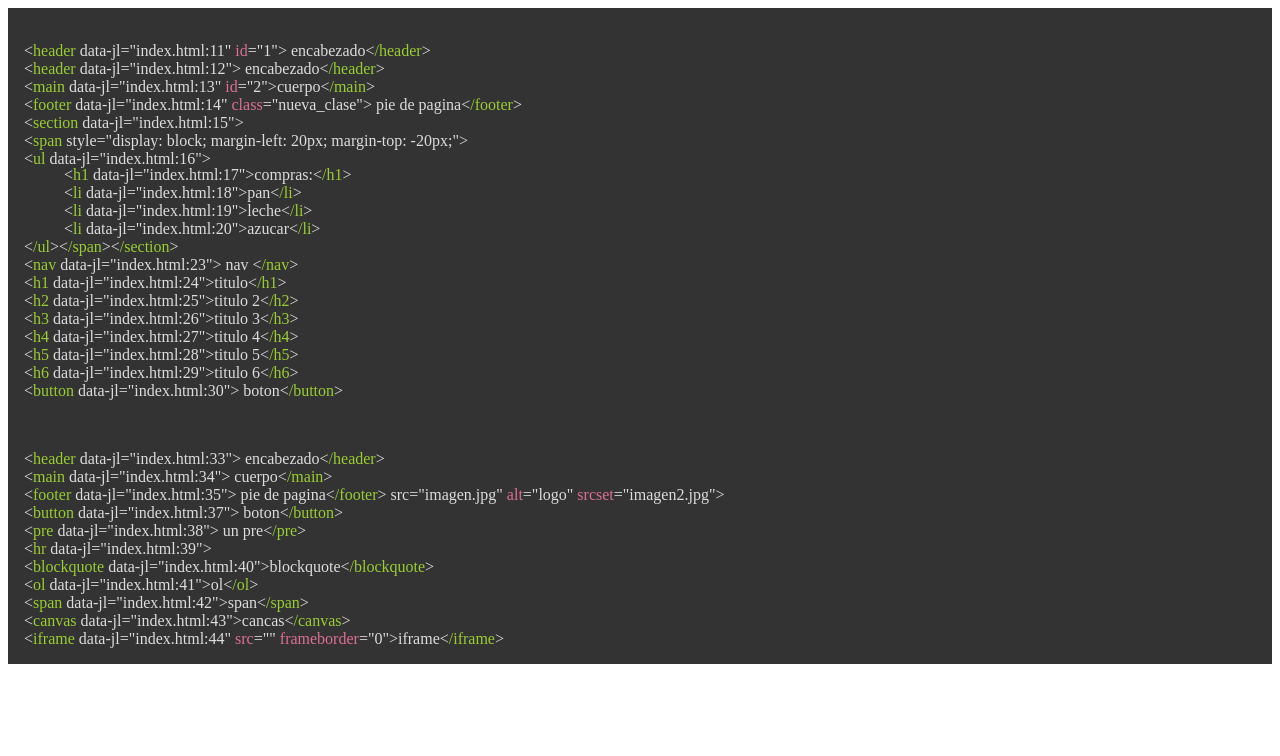
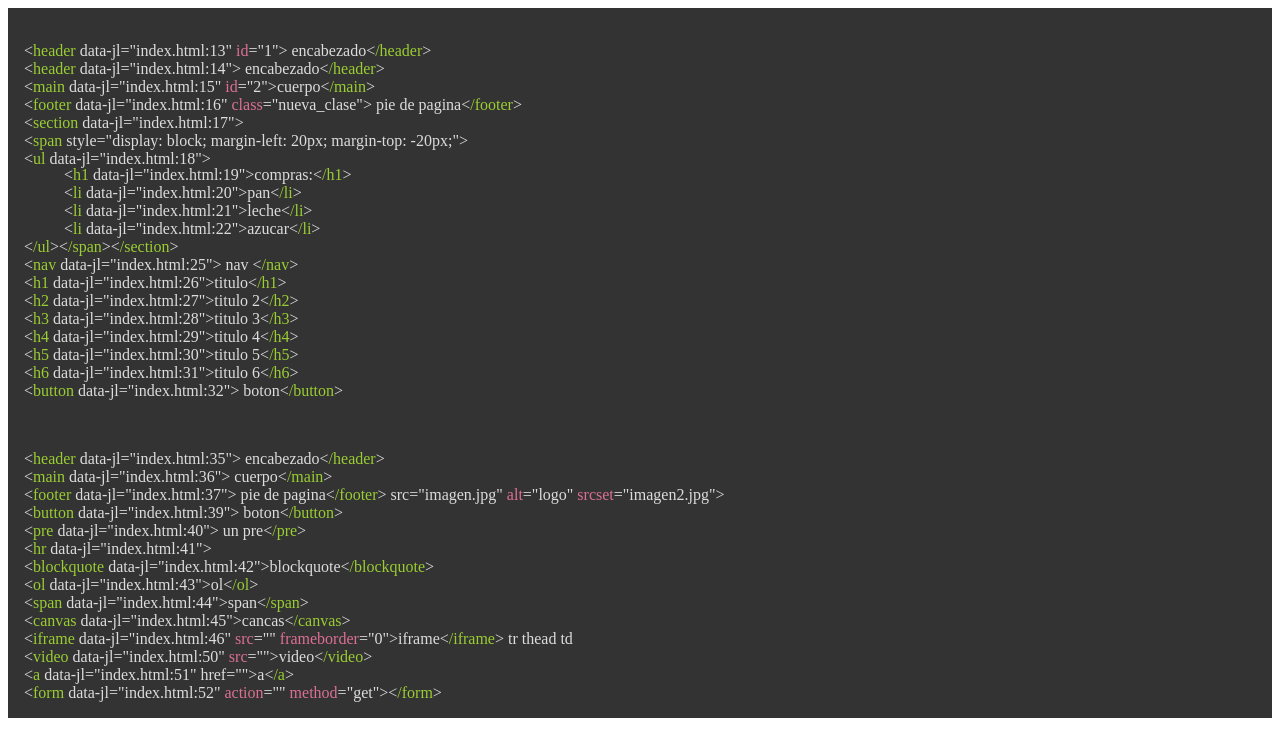
Before and after one commit to LionelStaricoff/paint-code, a plain HTML site: page index.html in a window 1280 px wide. Drawn offline with Linux system fonts and the light colour scheme.

Commit message:
agregando contructor para los colores

```diff
--- a/Paint.js
+++ b/Paint.js
@@ -1,9 +1,10 @@
 
 export class ColorearHtml {
-    constructor() {
-        this.etiquetas = 'yellowgreen';
-        this.atributos = 'palevioletred';
-        this.nombres = 'cyan';
+    constructor(etiquetas, atributos, background, letras) {
+        this._etiquetas = (etiquetas) ? etiquetas : 'yellowgreen';
+        this._atributos = (atributos) ? atributos : 'palevioletred';
+        this._background = (background) ? background : "#333333";
+        this._letras = (letras) ? letras : 'gainsboro';
 
         this.reemplazar();
         this.espaciar();
@@ -19,28 +20,33 @@ export class ColorearHtml {
 
 
     colorar(codigoHtml) {
-        codigoHtml.style.backgroundColor = "#333333";
+        codigoHtml.style.backgroundColor = this._background;
         codigoHtml.style.padding = '1em';
-        codigoHtml.style.color = 'gainsboro';
+        codigoHtml.style.color = this._letras;
         const contenido = codigoHtml.innerHTML;
         const etiquetas = ["header", "main", "footer", "section", "h1", "H1", "h2", "H2", "h3", "H3", "h4", "H4", "h5", "H5", "h6", "H6",
             "button", "ul", "li", "nav", "pre", "hr", "ol", "blockquote"
-            ,'span','canvas','iframe','class','id','src','frameborder','srcset','alt'];
+            , 'span', 'canvas', 'iframe', 'class', 'id', 'src', 'frameborder', 'srcset', 'alt',
+            'tr', 'td', 'thead',
+            'video', 'a', 'form', 'action', 'method'];
 
-            const atributos = ['srcset','alt','class','id','src','frameborder'];
+
+
+        const atributos = ['srcset', 'alt', 'class', 'id', 'src', 'frameborder',
+            'action', 'method'];
 
         let contenidoModificado = contenido
         etiquetas.forEach(etiqueta => {
 
-            if( atributos.includes(etiqueta)){
+            if (atributos.includes(etiqueta)) {
                 contenidoModificado = contenidoModificado
-                .replace(new RegExp(`${etiqueta}\\b`, 'g'), `<L style="color: ${this.atributos};">${etiqueta}</L>`)
+                    .replace(new RegExp(`${etiqueta}\\b`, 'g'), `<L style="color: ${this._atributos};">${etiqueta}</L>`)
 
 
-             }else {
+            } else {
                 contenidoModificado = contenidoModificado
-                .replace(new RegExp(`<${etiqueta}\\b`, 'g'), `<br> &lt;<L style="color: ${this.etiquetas};">${etiqueta}</L>`)
-                .replace(new RegExp(`</${etiqueta}>`, 'g'), `&lt;<L style="color: ${this.etiquetas};">/${etiqueta}</L>&gt;`);
+                    .replace(new RegExp(`<${etiqueta}\\b`, 'g'), `<br> &lt;<L style="color: ${this._etiquetas};">${etiqueta}</L>`)
+                    .replace(new RegExp(`</${etiqueta}>`, 'g'), `&lt;<L style="color: ${this._etiquetas};">/${etiqueta}</L>&gt;`);
             }
 
         });
@@ -72,7 +78,7 @@ export class ColorearHtml {
             }
         }
     }
-    colocarPaddingInterno(hijos, padding = 20,) {
+    colocarPaddingInterno(hijos, padding = 20, ) {
 
         const span = document.createElement('span')
         span.style.display = 'block'
--- a/index.html
+++ b/index.html
@@ -1,11 +1,13 @@
 <!DOCTYPE html>
 <html lang="es">
+
 <head>
     <meta charset="UTF-8">
     <meta name="viewport" content="width=device-width, initial-scale=1.0">
     <link rel="stylesheet" href="style.css">
     <title>Paint code</title>
 </head>
+
 <body>
     <div class="colorear">
         <header id="1"> encabezado</header>
@@ -42,7 +44,14 @@
         <span>span</span>
         <canvas>cancas</canvas>
         <iframe src="" frameborder="0">iframe</iframe>
+        <tr>tr </tr>
+        <thead>thead</thead>
+        <td>td</td>
+        <video src="">video</video>
+        <a href="">a</a>
+<form action="" method="get"></form>
     </div>
 </body>
 <script type="module" src="main.js" defer></script>
+
 </html>
--- a/main.js
+++ b/main.js
@@ -1,3 +1,3 @@
 import {ColorearHtml} from './Paint.js';
 
-new ColorearHtml();
+new ColorearHtml(null,null,null,null);
```
Lines whose indentation alone changed are shown as unchanged.
